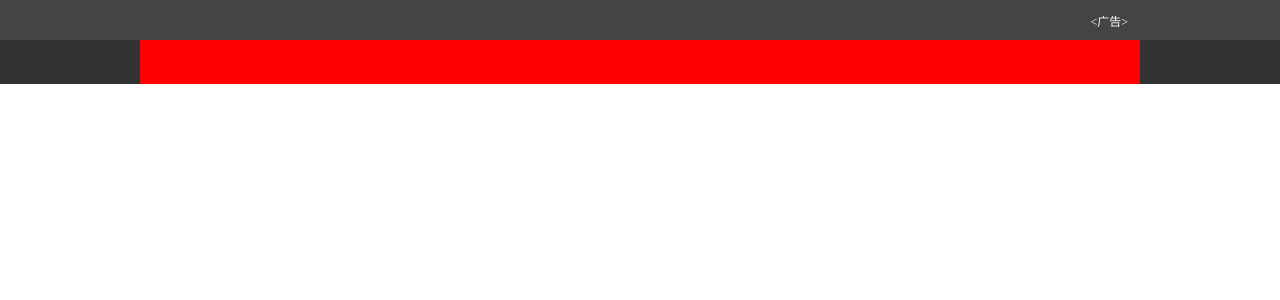
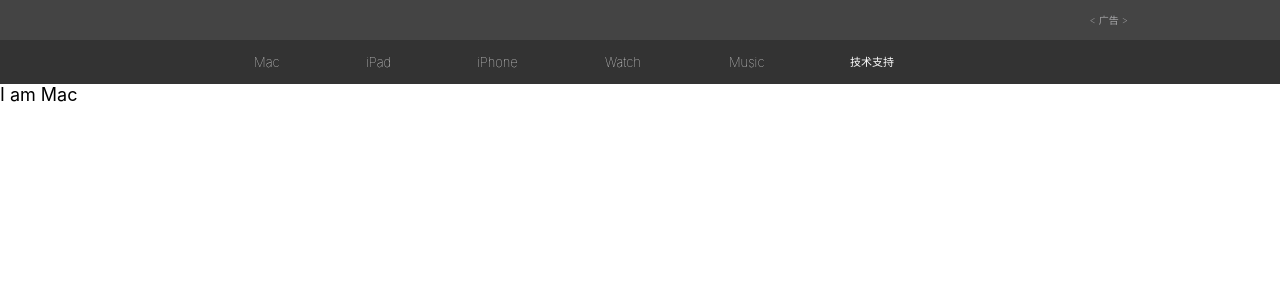
Before and after one commit to AndIMissU/vue-Apple, a Vue app: page /#/mac in a window 1280 px wide. Shown: the top 300 px of the page. Built offline with nearby package versions, Linux system fonts and the light colour scheme; a small style sheet from the web is missing.

Commit message:
完善headbar 和首页的基础搭建

```diff
--- a/index.html
+++ b/index.html
@@ -1,18 +1,25 @@
 <!DOCTYPE html>
 <html>
+
 <head>
   <meta charset="utf-8">
   <meta name="viewport" content="width=device-width,initial-scale=1.0">
   <title>Vue-Apple</title>
+  <link rel="stylesheet" href="http:////at.alicdn.com/t/font_553053_g2m0ns1yioogvi.css">
 </head>
+
 <body>
   <div id="app"></div>
 </body>
 <style>
-    html,body {
+  html,
+  body {
     margin: 0;
     padding: 0;
     height: 100%;
+    font-size: 18px;
+    font-family: "SF Pro SC", "HanHei SC", "SF Pro Text", "Myriad Set Pro", "PingFang SC", "Helvetica Neue", Helvetica, Arial, sans-serif;
   }
 </style>
+
 </html>
--- a/package.json
+++ b/package.json
@@ -10,6 +10,7 @@
     "build": "node build/build.js"
   },
   "dependencies": {
+    "axios": "^0.17.1",
     "vue": "^2.5.2",
     "vue-router": "^3.0.1"
   },
--- a/src/components/common/HeaderBar.vue
+++ b/src/components/common/HeaderBar.vue
@@ -1,46 +1,146 @@
 <template>
   <div>
     <div class="adcontent">
-      <div class="ad">
-        <p class="adinfo"><广告></p>
-      </div>
+      <div class="ad">&lt; 广告 &gt;</div>
     </div>
     <div class="content">
-      <div class="headbar"></div>
+      <div class="headbar">
+        <ul class="header-list">
+          <li class="header-item head-apple">
+            <router-link to="/">
+              <i class="icon iconfont icon-iconfontapple"></i>
+            </router-link>
+          </li>
+          <li class="header-item head-mac">
+            <router-link to="/mac">Mac</router-link>
+          </li>
+          <li class="header-item head-ipad">
+            <router-link to="">iPad</router-link>
+          </li>
+          <li class="header-item head-iphone">
+            <router-link to="">iPhone</router-link>
+          </li>
+          <li class="header-item head-watch">
+            <router-link to="">Watch</router-link>
+          </li>
+          <li class="header-item head-music">
+            <router-link to="">Music</router-link>
+          </li>
+          <li class="header-item head-support">
+            <router-link to="">技术支持</router-link>
+          </li>
+          <li class="header-item head-search">
+            <router-link to="">
+              <i class="icon iconfont icon-fangdajing"></i>
+            </router-link>
+          </li>
+          <li class="header-item head-bag">
+            <router-link to="">
+              <i class="icon iconfont icon-bag-copy"></i>
+            </router-link>
+          </li>
+		</ul>
+      </div>
     </div>
   </div>
 </template>
 <script>
-export default {
-
-}
+export default {};
 </script>
 <style>
 .adcontent {
   width: 100%;
   height: 40px;
-  background: rgb(68, 68, 68);
+  background: #444;
 }
 .ad {
   width: 976px;
   height: 40px;
   margin: auto;
-  /* background: lightblue; */
-  font-size: 12px;
-  color:white;
-}
-.adinfo {
-  float: right;
+  font-size: 10px;
+  font-family: "SF Pro SC", "HanHei SC", "SF Pro Text", "Myriad Set Pro",
+    "PingFang SC", "Helvetica Neue", Helvetica, Arial, sans-serif;
+  font-weight: 150;
+  color: #a8a8aa;
+  text-align: right;
+  line-height: 40px;
+  font-style: normal;
 }
 .content {
   width: 100%;
   height: 44px;
-  background: rgb(50, 50, 50);
+  background: rgba(0, 0, 0, 0.8);
 }
 .headbar {
   width: 1000px;
   height: 44px;
   margin: auto;
-  background: red;
+}
+.header-list {
+  margin-top: 0;
+  margin-bottom: 0;
+  padding: 0;
+  height: 44px;
+  position: absolute;
+  cursor: pointer;
+  list-style: none;
+  width: auto;
+  color: white;
+  font-size: 13px;
+  font-weight: 100;
+}
+.header-item {
+  height: 44px;
+  margin-left: 64px;
+  display: inline-block;
+  vertical-align: top;
+  opacity: 1;
+}
+.header-item a {
+  text-decoration: none;
+  width: 40px;
+  height: 44px;
+  color: #fff;
+  padding: 0 10px;
+  line-height: 44px;
+  text-align: center;
+}
+.header-item :hover {
+  opacity: 0.65;
+}
+.head-apple {
+  margin-left: 0;
+  width: 40px;
+}
+.icon-iconfontapple {
+  font-size: 19px;
+}
+.head-mac {
+  width: 48px;
+}
+.head-ipad {
+  width: 46.98px;
+}
+.head-iphone {
+  width: 64px;
+}
+.head-watch {
+  width: 59.98px;
+}
+.head-music {
+  width: 57px;
+}
+.head-support {
+  width: 65.98px;
+  font-size: 11px;
+}
+.head-search {
+  width: 36px;
+}
+.head-bag {
+  width: 34px;
+}
+.icon-bag-copy {
+  font-size: 16px;
 }
 </style>
--- /dev/null
+++ b/src/components/pages/Home.vue
@@ -0,0 +1,213 @@
+<template>
+  <div class="body">
+    <div class="major">
+      <div class="major-0">
+        <div class="major-0-wrapper">
+          <h2 class="headline">{{major[0].title}}</h2>
+          <h3 class="subheadline">{{major[0].description}}</h3>
+        </div>
+        <div class="major-0-img">
+          <img :src="major[0].img" class="iphoneX">
+        </div>
+      </div>
+      <div class="major-1">
+        <div class="major-1-wrapper">
+          <h2 class="headline">{{major[1].title}}</h2>
+          <h3 class="subheadline">{{major[1].description}}</h3>
+        </div>
+        <div class="major-1-img">
+          <img :src="major[1].img" class="iphone8">
+        </div>
+      </div>
+      <div class="major-2">
+        <div class="major-2-wrapper">
+          <h2 class="headline">{{major[2].title}}</h2>
+          <h3 class="subheadline now">{{major[2].description}}</h3>
+        </div>
+        <div class="major-2-img">
+          <img :src="major[2].img" class="choosenow">
+        </div>
+      </div>
+    </div>
+    <div class="foot">
+      <ul class="ads">
+        <li class="ads-0">
+          <div class="ads-0-wrapper">
+            <h4 class="logo-title">
+              <img class="logo-image" :src="ads[0].title">
+            </h4>
+            <h5 class="logo-subheader">{{ads[0].description}}</h5>
+          </div>
+          <div class="ads-0-img">
+            <img :src="ads[0].img" class="img-content">
+          </div>
+        </li>
+        <li class="ads-1"></li>
+        <li class="ads-2"></li>
+        <li class="ads-3"></li>
+        <li class="ads-4"></li>
+        <li class="ads-5"></li>
+      </ul>
+    </div>
+  </div>
+
+</template>
+<script>
+import axios from "axios"
+export default {
+  data(){
+    return {
+      major: [],
+      ads: []
+    }
+  },
+  created: function() {
+    axios.get("https://www.easy-mock.com/mock/5a67ef8cbdf9f5437bb4979a/Data/homedata")
+    .then( response => {
+      this.major = response.data.major;
+      this.ads = response.data.ads;
+      console.log(this.major);
+    })
+    .catch( error => {
+      alert('网络错误不能访问');
+    });
+  }
+};
+</script>
+<style scoped>
+.headline {
+  text-align: center;
+  font-size: 56px;
+  font-weight: 600;
+  margin-top: 0;
+  margin-bottom: 0;
+  line-height: 1.07143;
+  letter-spacing: -.005em;
+  font-family: "SF Pro SC","SF Pro Display","SF Pro Icons","PingFang SC","Helvetica Neue","Helvetica","Arial",sans-serif;
+
+}
+.subheadline {
+  text-align: center;
+  margin-top: 8px;
+  margin-bottom: 0;
+  font-size: 23px;
+  font-weight: 400;
+  letter-spacing: .008em;
+  line-height: 1.14815;
+  font-family: "SF Pro SC","SF Pro Display","SF Pro Icons","PingFang SC","Helvetica Neue","Helvetica","Arial",sans-serif;
+}
+.major-0{
+  width: 100%;
+  height: 692px;
+  margin-top: 0;
+  background: #fafafa;
+  position: relative;
+  border-bottom: 12px solid #fff;
+}
+.major-0-wrapper{
+  padding-top: 117px;
+}
+.major-0-img{
+  margin-top: 315px;
+}
+.iphoneX {
+  position: absolute;
+  left: calc(50% - 491px);
+  top: 315px;
+}
+
+.major-1 {
+  width: 100%;
+  background: #f9f0eb;
+  height: 692px;
+  position: relative;
+  border-bottom: 12px solid #fff;
+}
+.major-1-wrapper{
+  padding-top: 55px;
+}
+.iphone8 {
+  bottom: 0;
+  position: absolute;
+  width: 673px;
+  height: 505px;
+  left: calc(50% - 337px);
+}
+
+.major-2 {
+  height: 740px;
+  background: #fafafa;
+  position: relative;
+  overflow: hidden;
+}
+.major-2-wrapper{
+  padding-top: 55px;
+}
+.now {
+  font-size: 25px;
+}
+.choosenow {
+  position: absolute;
+  left: calc(50% - 423px);
+  bottom: -273px;
+}
+
+.ads {
+  width: 100%;
+  display: inline-block;
+  list-style: none;
+  margin-left: 0;
+  margin-top: 0;
+  border: 6px solid #fff;
+  box-sizing: border-box;
+  padding: 0;
+}
+.ads li {
+  width: 50%;
+  height: 580px;
+  float: left;
+  border: 6px solid #fff;
+  box-sizing: border-box;
+  overflow: hidden;
+  background: lightblue;
+}
+.ads-0 {
+  position: relative;
+}
+.ads-0-wrapper {
+  position: absolute;
+  z-index: 2;
+  text-align: center;
+  width: 100%;
+  float: left;
+}
+.logo-title {
+  margin-top: 0;
+  margin-bottom: 0;
+  width: 100%;
+  height: 90px;
+}
+.logo-image {
+  text-align: center;
+  margin-top: 57px;
+  width: 129px;
+  height: 33px;
+  bottom: 0;
+  z-index: 3;
+}
+.logo-subheader {
+  margin-top: 10px;
+  /* margin-top: 0; */
+  margin-bottom: 0;
+  font-size: 19px;
+  color: #fff;
+  font-family: "SF Pro SC","SF Pro Display","SF Pro Icons","PingFang SC","Helvetica Neue","Helvetica","Arial",sans-serif;
+  font-weight: 300;
+}
+.ads-0-img {
+  position: absolute;
+  left: calc(50% - 631px);
+  z-index: 1;
+  float: left;
+}
+</style>
--- /dev/null
+++ b/src/components/pages/Mac.vue
@@ -0,0 +1,9 @@
+<template>
+  <div>I am Mac</div>
+</template>
+<script>
+export default {};
+</script>
+<style scoped>
+
+</style>
--- a/src/router/index.js
+++ b/src/router/index.js
@@ -1,15 +1,22 @@
 import Vue from 'vue'
 import Router from 'vue-router'
-import HelloWorld from '@/components/common/HelloWorld'
+import Home from '@/components/pages/Home'
+import Mac from '@/components/pages/Mac'
 
 Vue.use(Router)
 
 export default new Router({
+  // mode: 'history',
   routes: [
     {
       path: '/',
-      name: 'HelloWorld',
-      component: HelloWorld
+      name: 'Home',
+      component: Home
+    },
+    {
+      path: '/mac',
+      name: 'Mac',
+      component: Mac
     }
   ]
 })
```
Also changed, not shown: src/App.vue (+5 -4 lines), 1 other file (tests, documents, lock files or other folders). Lines whose indentation alone changed are shown as unchanged.
